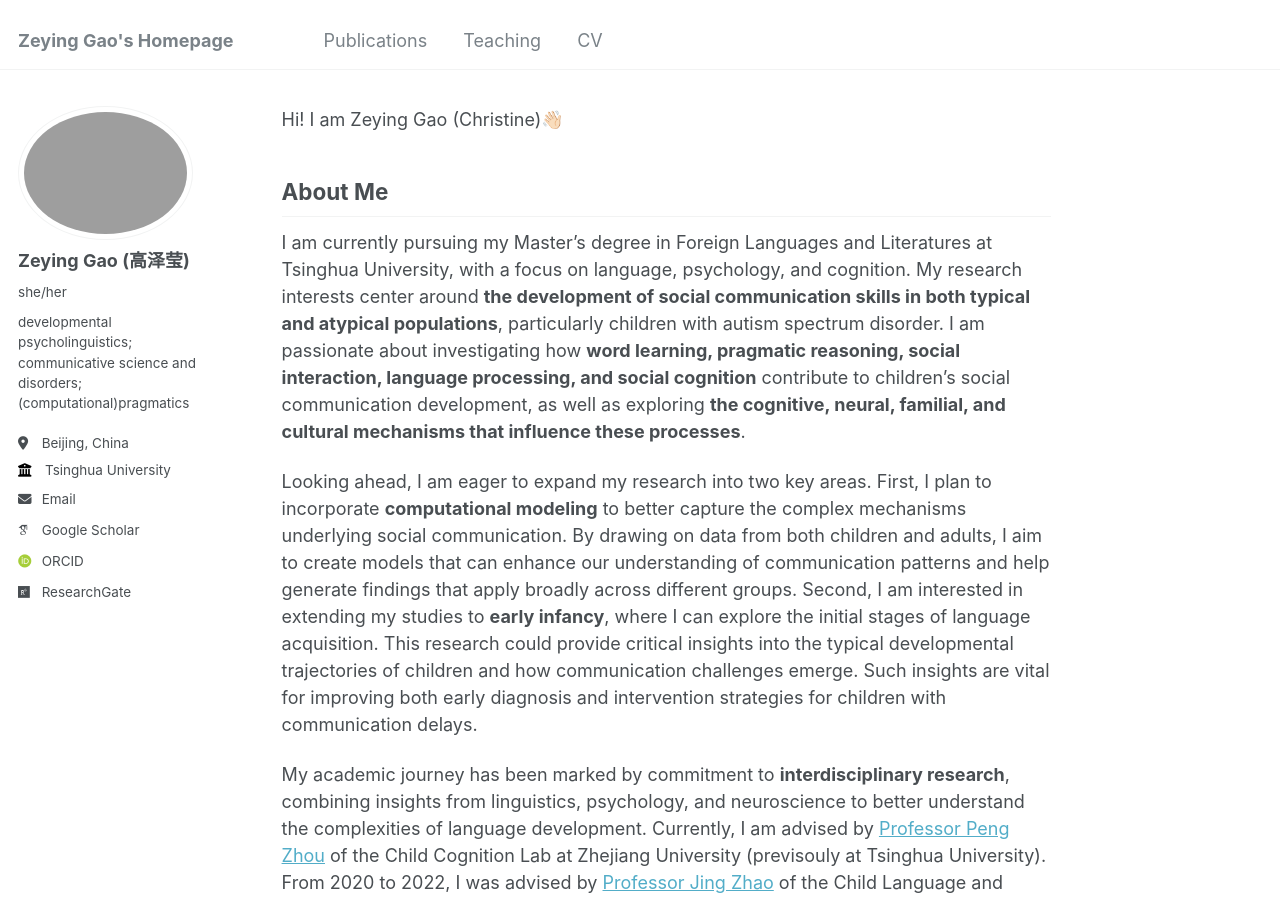
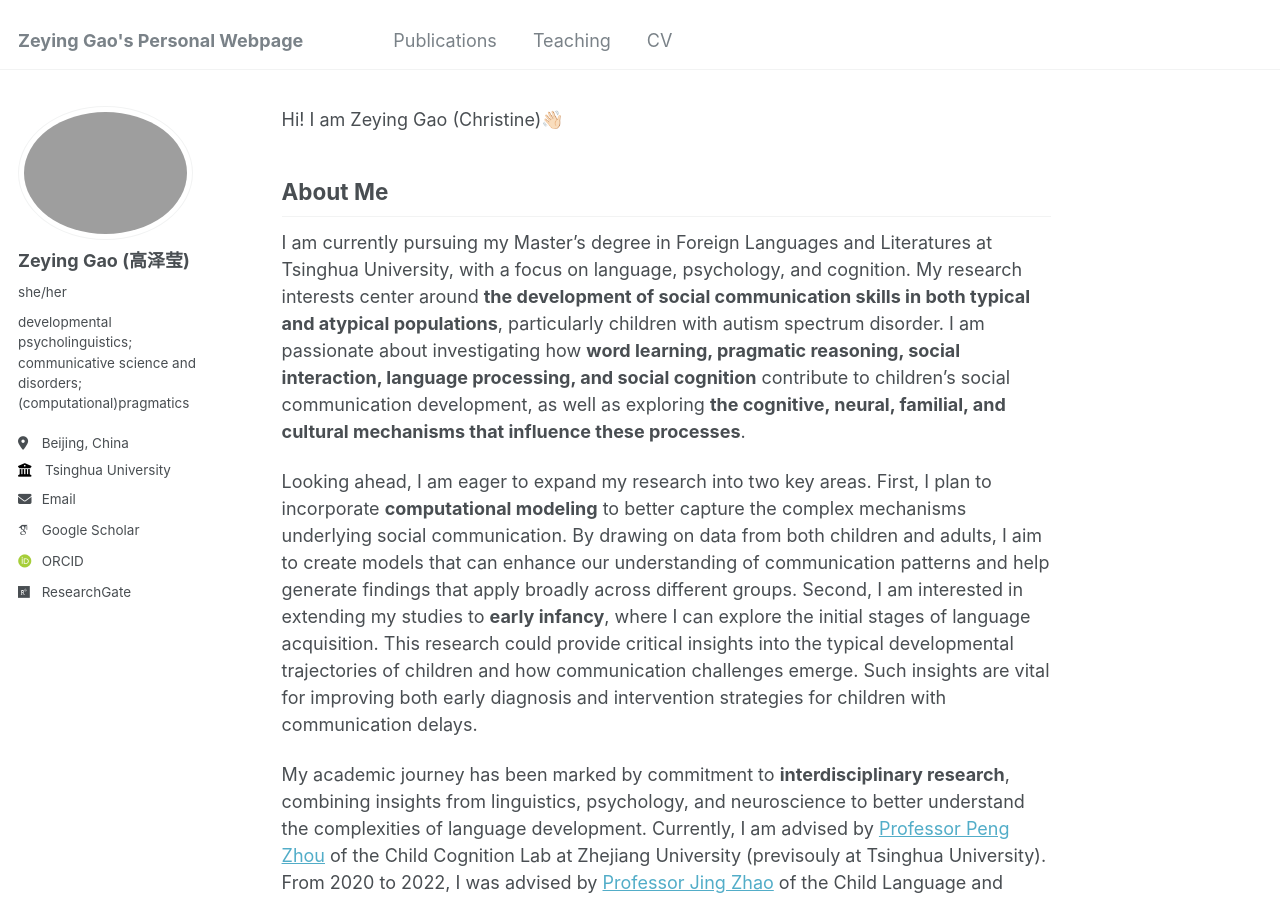
Before and after one commit to ZeyingGAO/zeyinggao.github.io, a Jekyll site: the page built from _pages/about.md, in a window 1280 px wide and 900 px high. Built offline with Jekyll 4.4.1, drawn with Linux system fonts in a browser that asks for light colours; some web fonts are replaced.

Commit message:
Update _config.yml

```diff
--- a/_config.yml
+++ b/_config.yml
@@ -8,7 +8,7 @@
 
 # Basic Site Settings
 locale                   : "en-US"
-title                    : "Zeying Gao's Homepage"
+title                    : "Zeying Gao's Personal Webpage"
 title_separator          : "-"
 name                     : &name "Your Name"
 description              : &description "personal description"
```
